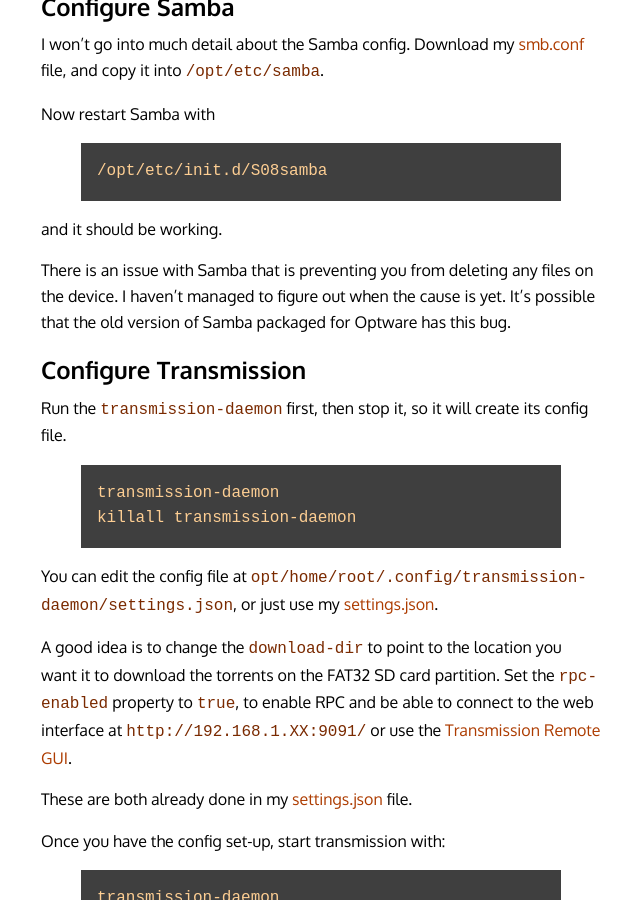
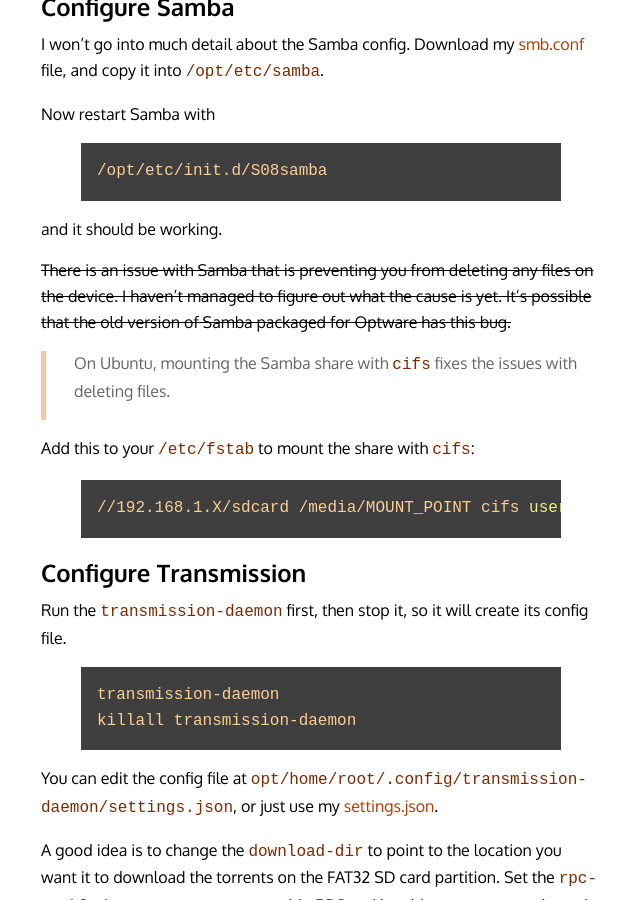
Before and after one commit to ghinda/ghinda.github.com, a Jekyll site: the page built from _posts/2014-10-16-optware-android-media-center.md, in a window 1280 px wide and 900 px high, scrolled down 3672 px. Shown: the whole window, without its empty margins (319-959 px from the left). Built offline with Jekyll 4.4.1, drawn with Linux system fonts in a browser that asks for light colours.

Commit message:
Add details about cifs mounting the samba share in the latest blog article.

```diff
--- a/_posts/2014-10-16-optware-android-media-center.md
+++ b/_posts/2014-10-16-optware-android-media-center.md
@@ -142,7 +142,19 @@
 
 and it should be working.
 
-There is an issue with Samba that is preventing you from deleting any files on the device. I haven’t managed to figure out when the cause is yet. It’s possible that the old version of Samba packaged for Optware has this bug.
+<p>
+<del>
+There is an issue with Samba that is preventing you from deleting any files on the device. I haven’t managed to figure out what the cause is yet. It’s possible that the old version of Samba packaged for Optware has this bug.
+</del>
+</p>
+
+> On Ubuntu, mounting the Samba share with `cifs` fixes the issues with deleting files.
+
+Add this to your `/etc/fstab` to mount the share with `cifs`:
+
+{% highlight bash %}
+//192.168.1.X/sdcard /media/MOUNT_POINT cifs users,username=root,password="",rw,nounix,iocharset=utf8,file_mode=0777,dir_mode=0777 0 0
+{% endhighlight %}
 
 ## Configure Transmission
 
```
Also changed, not shown: Gemfile.lock.
